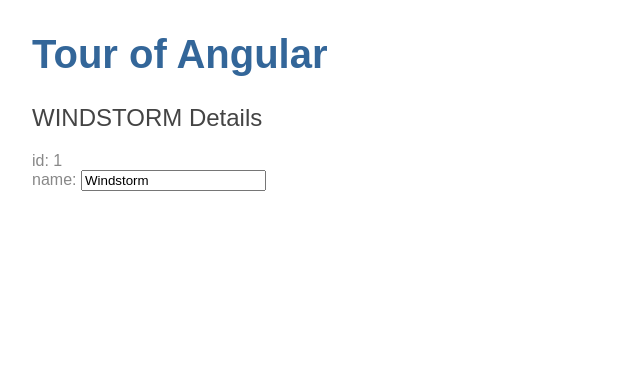
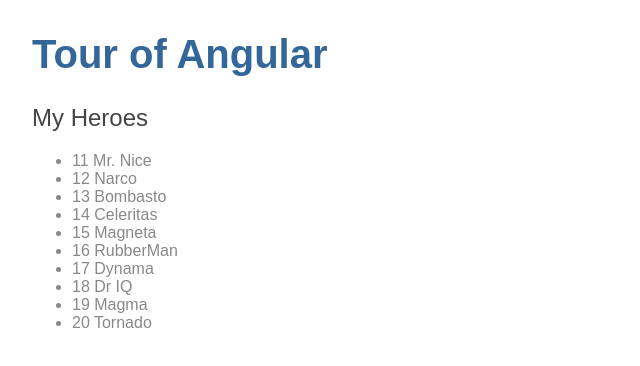
Before and after one commit to RajendrasinhParmar/Angular-tour, an Angular app: page / in a window 1280 px wide. Shown: the top 366 px of the page, without its empty margins (0-640 px from the left). Built offline with nearby package versions, Linux system fonts and the light colour scheme.

Commit message:
ngFor loop and mocked data for application

```diff
--- a/src/app/heroes/heroes.component.html
+++ b/src/app/heroes/heroes.component.html
@@ -1,7 +1,6 @@
-<h2>{{hero.name | uppercase}} Details</h2>
-<div><span>id: </span>{{hero.id}}</div>
-<div>
-  <label>name:
-    <input [(ngModel)]="hero.name" placeholder="name">
-  </label>
-</div>
+<h2>My Heroes</h2>
+<ul class="heroes">
+  <li *ngFor="let hero of heroes">
+    <span class="badge">{{hero.id}}</span> {{hero.name}}
+  </li>
+</ul>
--- a/src/app/heroes/heroes.component.ts
+++ b/src/app/heroes/heroes.component.ts
@@ -1,5 +1,6 @@
 import { Component, OnInit } from '@angular/core';
 import { Hero } from "../hero";
+import { HEROES } from "../mock-heroes";
 
 @Component({
   selector: 'app-heroes',
@@ -7,6 +8,8 @@
   styleUrls: ['./heroes.component.scss']
 })
 export class HeroesComponent implements OnInit {
+
+  heroes = HEROES;
 
   hero: Hero = {
     id: 1,
```
